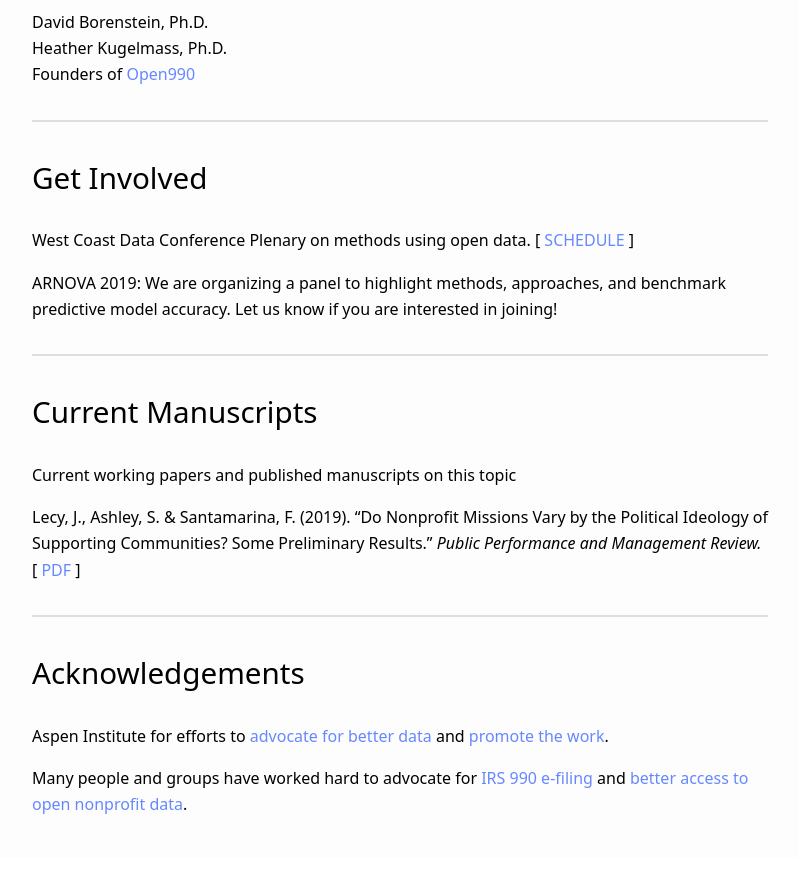
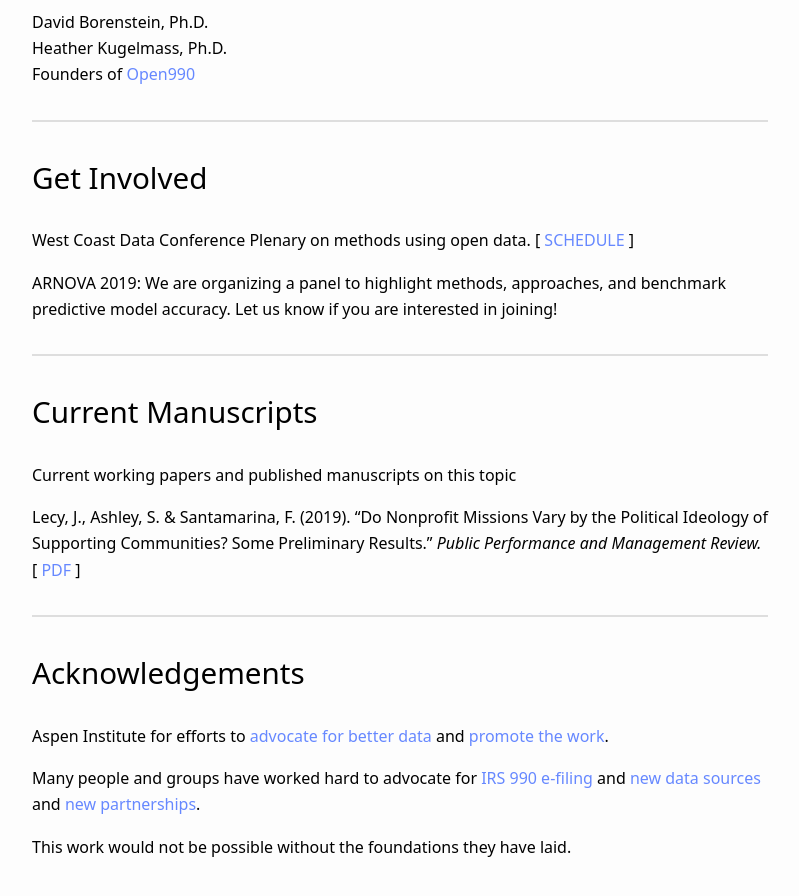
Before and after one commit to Nonprofit-Open-Data-Collective/machine_learning_mission_codes, a Jekyll site: the page built from docs/about.md, in a window 1280 px wide and 900 px high, scrolled down 1079 px. Shown: the top 896 px of the window, without its empty margins (240-1039 px from the left). Built offline with Jekyll 4.4.1, drawn with Linux system fonts in a browser that asks for light colours; our own code applies the rules of GitHub Pages for plain Markdown files; before the commit the page ends 1937 px from its top, so only the background shows below that.

Commit message:
Update about.md

```diff
--- a/docs/about.md
+++ b/docs/about.md
@@ -69,4 +69,6 @@ Lecy, J., Ashley, S. & Santamarina, F. (2019). “Do Nonprofit Missions Vary by
 
 Aspen Institute for efforts to [advocate for better data](https://www.philanthropy.com/article/House-Bill-Would-Require/243152) and [promote the work](https://www.aspeninstitute.org/blog-posts/open-nonprofit-data-opens-doors-for-researchers/).
 
-Many people and groups have worked hard to advocate for [IRS 990 e-filing](https://www.urban.org/urban-wire/proposed-nonprofit-form-990-e-filing-requirement-can-benefit-nonprofits-and-their-funders) and [better access to open nonprofit data](https://registry.opendata.aws/irs990/).
+Many people and groups have worked hard to advocate for [IRS 990 e-filing](https://www.urban.org/urban-wire/proposed-nonprofit-form-990-e-filing-requirement-can-benefit-nonprofits-and-their-funders) and [new data sources](https://www.urban.org/urban-wire/filling-gaps-nonprofit-data) and [new partnerships](https://registry.opendata.aws/irs990/).
+
+This work would not be possible without the foundations they have laid.
```
